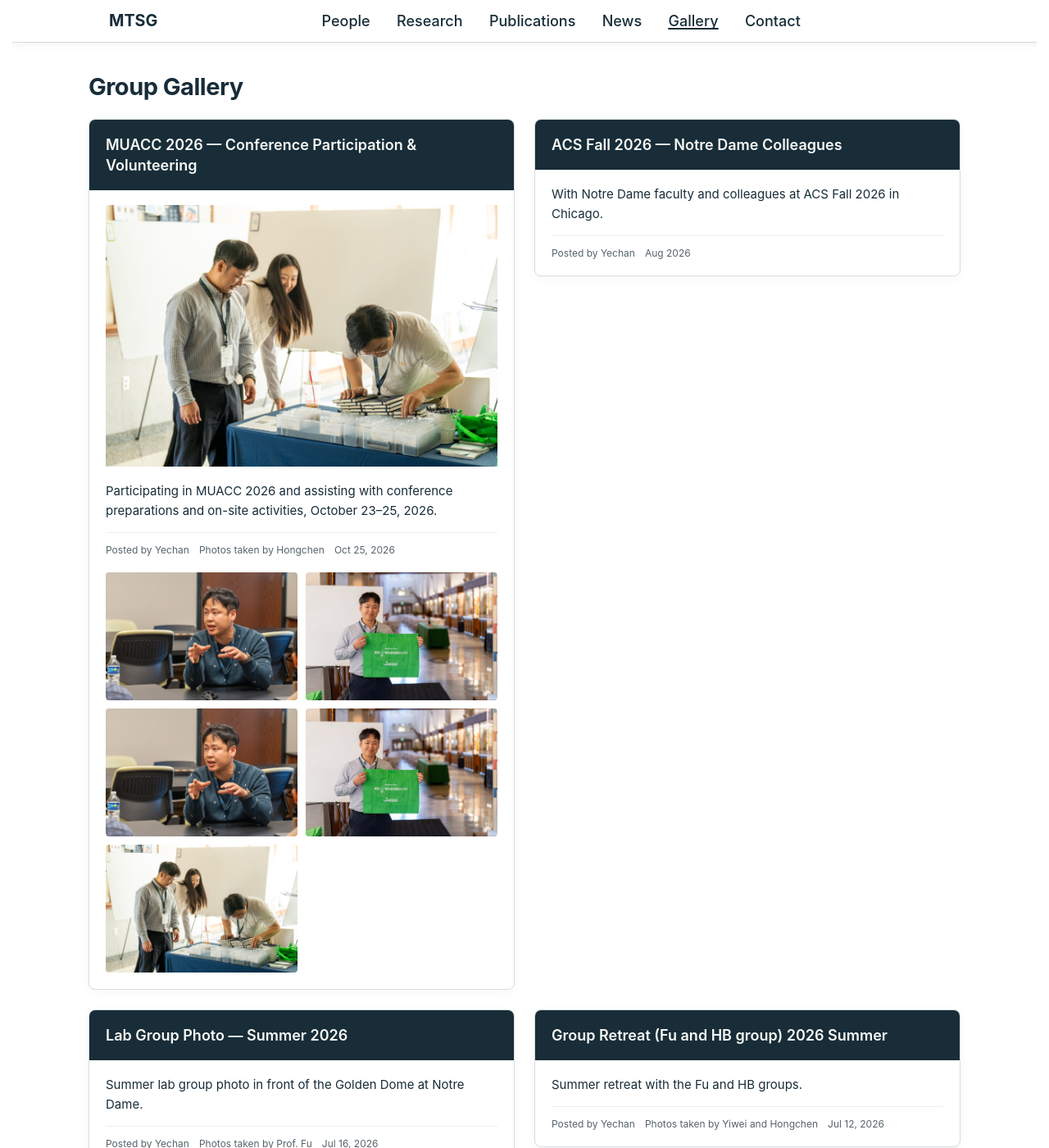
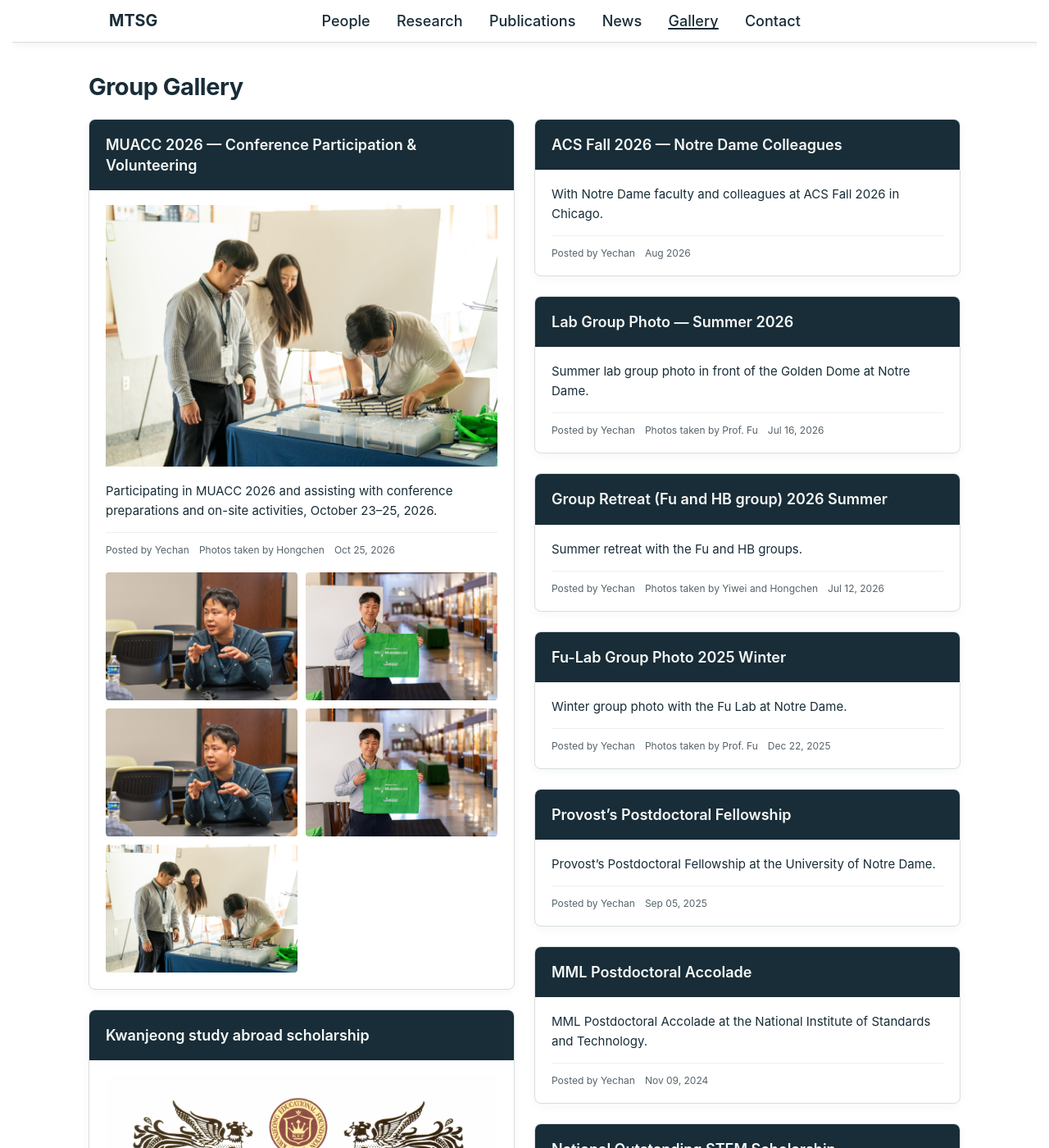
Before and after one commit to Yechan-Noh/MPSG, a Jekyll site: the page built from _pages/Gallery.html, in a window 1280 px wide and 1400 px high. Shown: the whole window at 82% size. Built offline with Jekyll 4.4.1, drawn with Linux system fonts in a browser that asks for light colours.

Commit message:
Pack gallery cards into a responsive masonry layout

```diff
--- a/_pages/Gallery.html
+++ b/_pages/Gallery.html
@@ -120,3 +120,5 @@ author_profile: false
         {%- endfor -%}
     </div>
 </div>
+
+<script src="{{ '/assets/js/mtsg-gallery-masonry.js' | relative_url }}" defer></script>
--- a/assets/css/mtsg-site.css
+++ b/assets/css/mtsg-site.css
@@ -204,3 +204,7 @@ body{color:var(--site-ink);background:var(--site-paper)}
 .gallery-wrap .gallery-photo-pair a{display:block;min-width:0}
 .gallery-wrap .gallery-photo-pair img{display:block;width:100%;height:auto;border-radius:4px}
 .gallery-wrap .gallery-credit{font-size:12px;line-height:1.5;color:var(--mt-muted)}
+
+/* Progressive enhancement: retain the ordinary grid when scripts are unavailable. */
+.gallery-wrap .gallery-grid.gallery-masonry{display:block;position:relative}
+.gallery-wrap .gallery-masonry>.gallery-card{position:absolute;margin:0}
--- /dev/null
+++ b/assets/js/mtsg-gallery-masonry.js
@@ -0,0 +1,42 @@
+/* Pack chronological gallery cards into the shortest available column. */
+(() => {
+  const grid = document.querySelector('#gallery-grid');
+  if (!grid) return;
+  const cards = [...grid.querySelectorAll('.gallery-card')];
+  let pending = 0;
+  function arrange() {
+    pending = 0;
+    const columns = matchMedia('(max-width:760px)').matches ? 1 : 2;
+    const gap = columns === 1 ? 20 : 24;
+    const width = (grid.clientWidth - gap * (columns - 1)) / columns;
+    if (width <= 0) return;
+    cards.forEach(card => { card.style.width = `${width}px`; });
+    const heights = Array(columns).fill(0);
+    cards.forEach(card => {
+      const column = heights.indexOf(Math.min(...heights));
+      card.style.left = `${column * (width + gap)}px`;
+      card.style.top = `${heights[column]}px`;
+      heights[column] += card.getBoundingClientRect().height + gap;
+    });
+    grid.style.height = `${Math.max(0, ...heights) - (cards.length ? gap : 0)}px`;
+    grid.classList.add('gallery-masonry');
+  }
+  function schedule() {
+    if (!pending) pending = requestAnimationFrame(arrange);
+  }
+  const observer = new ResizeObserver(schedule);
+  // Watch width separately: setting the packed grid height must not create a loop.
+  let lastWidth = 0;
+  new ResizeObserver(entries => {
+    const width = entries[0].contentRect.width;
+    if (width !== lastWidth) { lastWidth = width; schedule(); }
+  }).observe(grid);
+  cards.forEach(card => observer.observe(card));
+  grid.querySelectorAll('img').forEach(img => {
+    img.addEventListener('load', schedule);
+    img.addEventListener('error', schedule);
+  });
+  document.fonts?.ready.then(schedule);
+  window.addEventListener('resize', schedule, { passive: true });
+  arrange();
+})();
```
